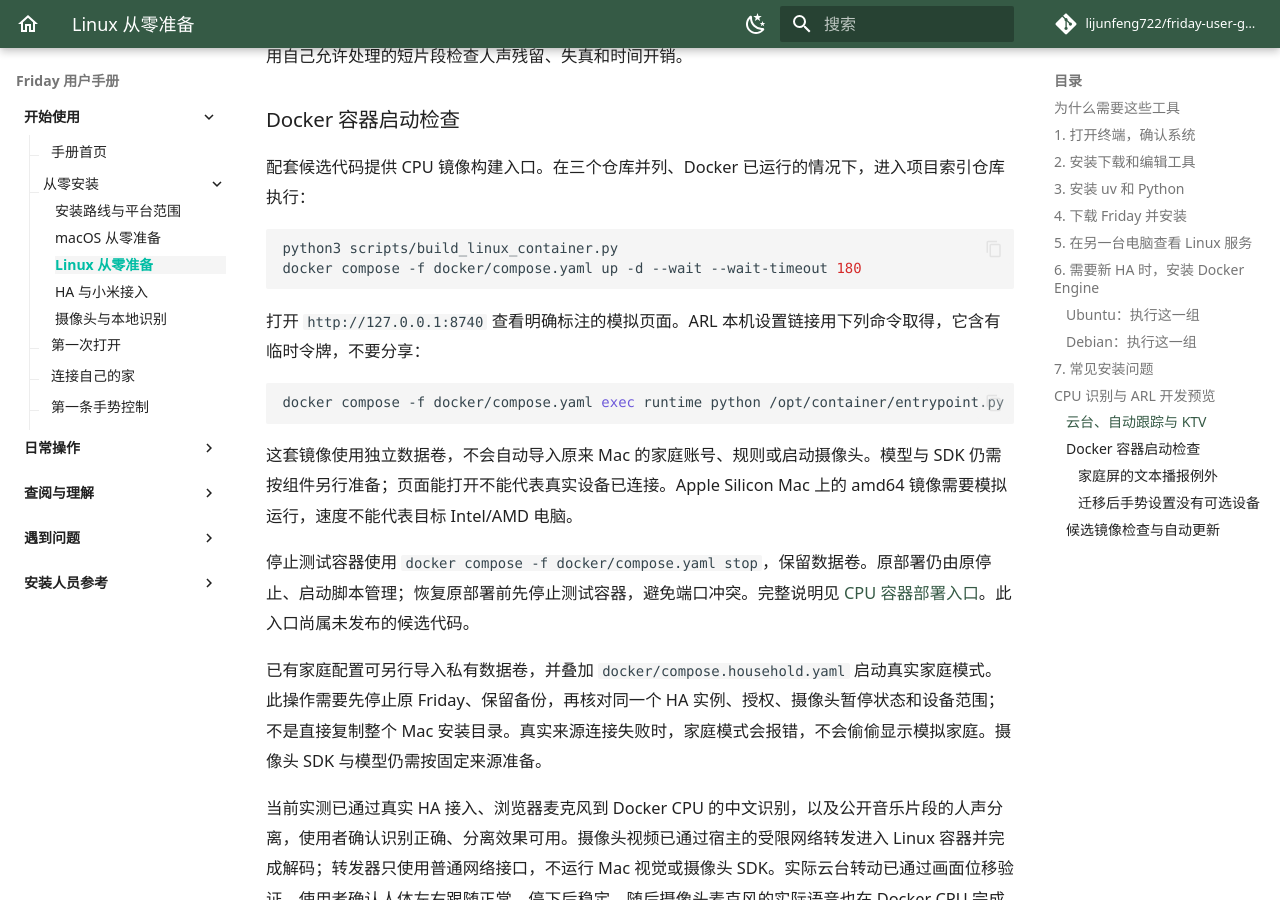
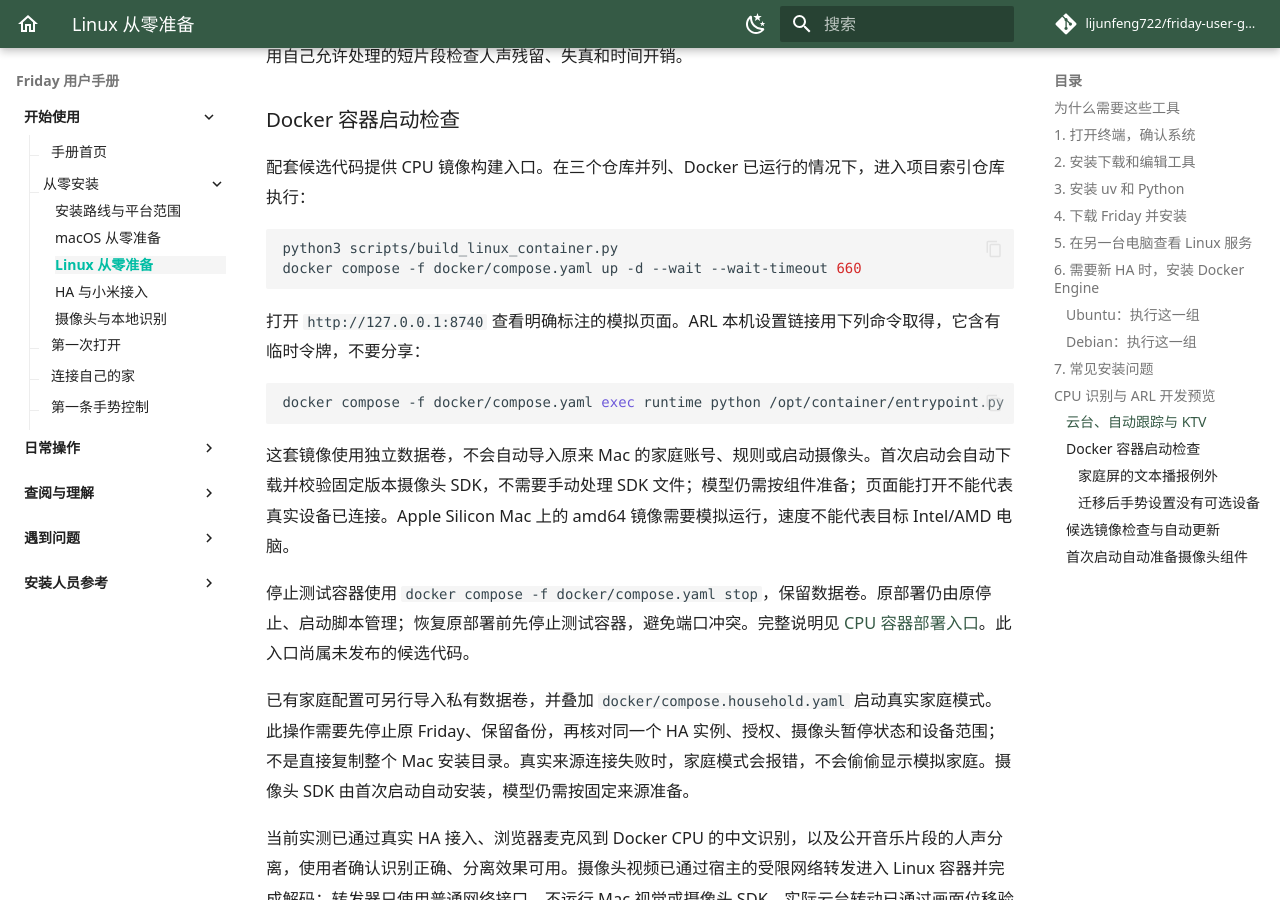
Before and after one commit to lijunfeng722/friday-user-guide, an MkDocs documentation site: the page built from docs/getting-started/installation-linux.md, in a window 1280 px wide and 900 px high, scrolled down 5143 px. Built offline with MkDocs 1.6.1 and Material for MkDocs 9.7.7, drawn with Linux system fonts in a browser that asks for light colours; comment, search, counter and statistics services are not loaded; some of the changed text lies outside the part shown.

Commit message:
文档：说明首次启动自动准备摄像头组件

````diff
--- a/docs/getting-started/installation-linux.md
+++ b/docs/getting-started/installation-linux.md
@@ -175,7 +175,7 @@ KTV 中仍按原流程选择本地音频、准备伴奏再播放。Linux 自动
 
 ```sh
 python3 scripts/build_linux_container.py
-docker compose -f docker/compose.yaml up -d --wait --wait-timeout 180
+docker compose -f docker/compose.yaml up -d --wait --wait-timeout 660
 ```
 
 打开 `http://127.0.0.1:8740` 查看明确标注的模拟页面。ARL 本机设置链接用下列命令取得，它含有临时令牌，不要分享：
@@ -184,11 +184,11 @@ docker compose -f docker/compose.yaml up -d --wait --wait-timeout 180
 docker compose -f docker/compose.yaml exec runtime python /opt/container/entrypoint.py settings-url
 ```
 
-这套镜像使用独立数据卷，不会自动导入原来 Mac 的家庭账号、规则或启动摄像头。模型与 SDK 仍需按组件另行准备；页面能打开不能代表真实设备已连接。Apple Silicon Mac 上的 amd64 镜像需要模拟运行，速度不能代表目标 Intel/AMD 电脑。
+这套镜像使用独立数据卷，不会自动导入原来 Mac 的家庭账号、规则或启动摄像头。首次启动会自动下载并校验固定版本摄像头 SDK，不需要手动处理 SDK 文件；模型仍需按组件准备；页面能打开不能代表真实设备已连接。Apple Silicon Mac 上的 amd64 镜像需要模拟运行，速度不能代表目标 Intel/AMD 电脑。
 
 停止测试容器使用 `docker compose -f docker/compose.yaml stop`，保留数据卷。原部署仍由原停止、启动脚本管理；恢复原部署前先停止测试容器，避免端口冲突。完整说明见 [CPU 容器部署入口](https://github.com/lijunfeng722/friday-project-index/blob/main/docs/linux-container.md)。此入口尚属未发布的候选代码。
 
-已有家庭配置可另行导入私有数据卷，并叠加 `docker/compose.household.yaml` 启动真实家庭模式。此操作需要先停止原 Friday、保留备份，再核对同一个 HA 实例、授权、摄像头暂停状态和设备范围；不是直接复制整个 Mac 安装目录。真实来源连接失败时，家庭模式会报错，不会偷偷显示模拟家庭。摄像头 SDK 与模型仍需按固定来源准备。
+已有家庭配置可另行导入私有数据卷，并叠加 `docker/compose.household.yaml` 启动真实家庭模式。此操作需要先停止原 Friday、保留备份，再核对同一个 HA 实例、授权、摄像头暂停状态和设备范围；不是直接复制整个 Mac 安装目录。真实来源连接失败时，家庭模式会报错，不会偷偷显示模拟家庭。摄像头 SDK 由首次启动自动安装，模型仍需按固定来源准备。
 
 当前实测已通过真实 HA 接入、浏览器麦克风到 Docker CPU 的中文识别，以及公开音乐片段的人声分离，使用者确认识别正确、分离效果可用。摄像头视频已通过宿主的受限网络转发进入 Linux 容器并完成解码；转发器只使用普通网络接口，不运行 Mac 视觉或摄像头 SDK。实际云台转动已通过画面位移验证，使用者确认人体左右跟随正常、停下后稳定。随后摄像头麦克风的实际语音也在 Docker CPU 完成识别，使用者确认正确；家庭屏文本播报经试听确认内容清楚。宠物跟踪尚未验收。不要因网页健康或模型已安装就认为这些功能已经可用。
 
@@ -214,3 +214,10 @@ Xiaomi 智能家庭屏 Mini 可以采用“播放文本”：Friday 在 Docker
 安装人员可以先在独立模拟容器中检查候选镜像；检查使用临时端口和数据，结束后自动清理，不会重启你正在使用的家庭服务。GitHub 上的构建与发布也不会自动更新家中的 Docker。升级时仍需按维护步骤备份并明确选择版本。
 
 公开 CPU 镜像与当前本地家庭镜像的配套文件可能不同：条件性的小米摄像头 SDK 不随公开构建自动附带，接入这类摄像头需要另行确认许可和准备组件。CPU 模型、家庭账号及私有配置也不放入公开镜像。当前发布仍在集成验证阶段，不能把构建成功当作已经可以从 GHCR 下载。
+
+
+### 首次启动自动准备摄像头组件
+
+启动新容器后，先等待固定版本摄像头组件下载、校验和安装完成，再打开页面。首次需要联网，预留约十分钟；后续启动检查已保存的组件并直接复用，不需要重新下载。安装组件不会自动登录小米账号或开启摄像头，家庭配置和设备授权仍需单独完成。
+
+如果下载中断，容器会报告失败；网络恢复后重启该容器即可重试。如果提示文件校验失败，请交给安装人员核对，不要跳过校验，也不要删除家庭数据卷。原许可证和非商业用途说明会随安装保留；自动安装不扩大原许可证的使用范围。GitHub 构建或本地生成候选镜像不会自动替换你正在运行的家庭服务。
````
Also changed, not shown: USER_MANUAL.md (+10 -3 lines), docs/GENERATION-REPORT.md (+5 -0 lines).
